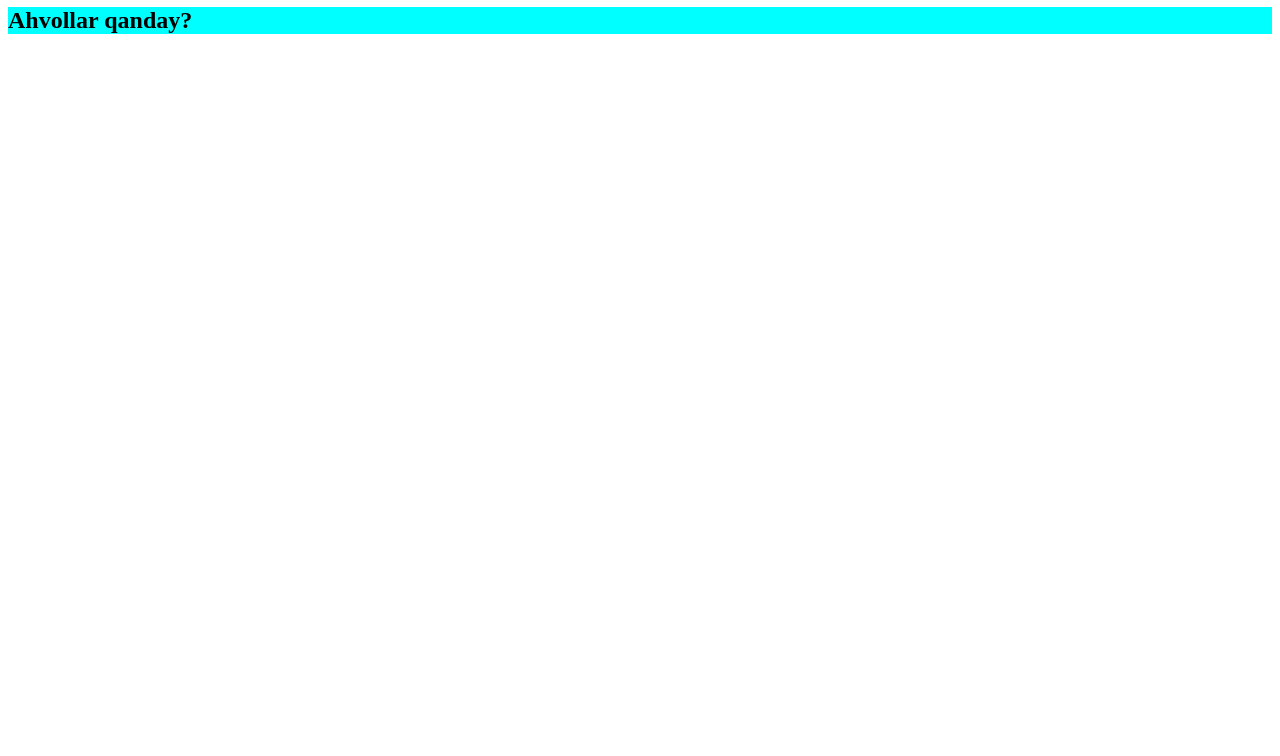
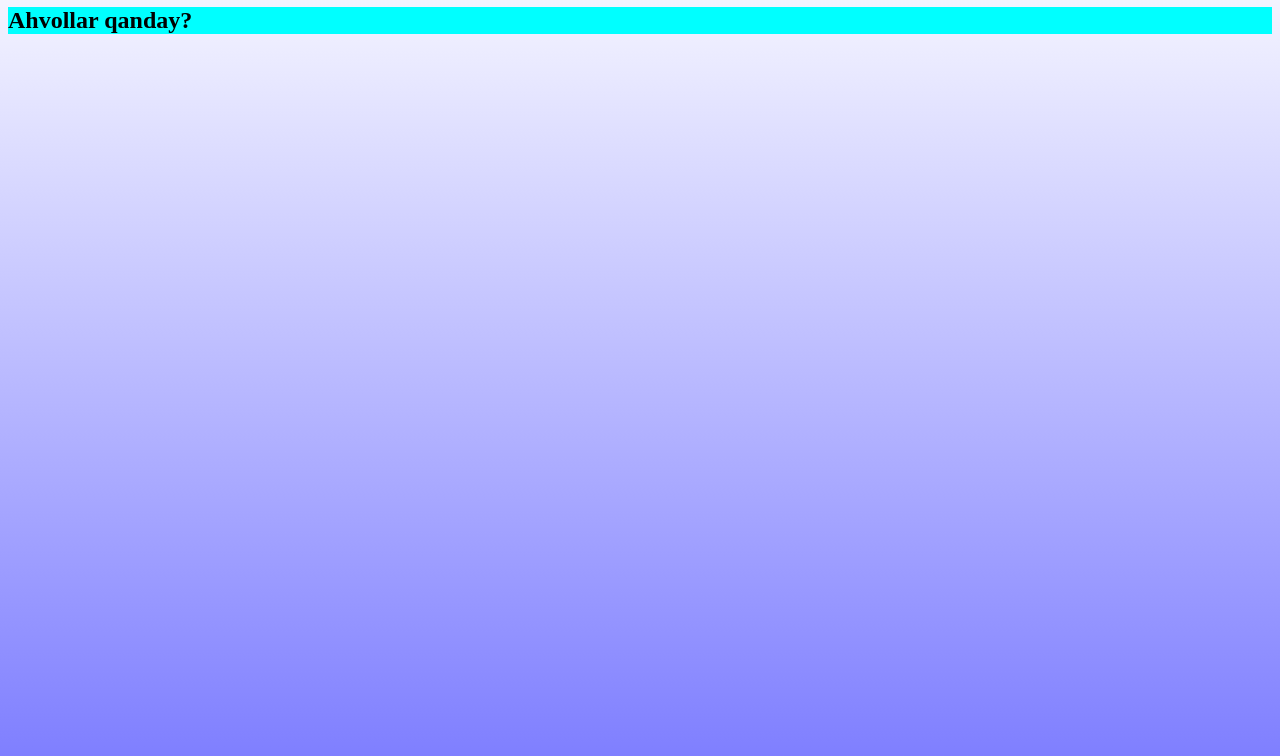
Before and after one commit to Hojiakbar17/first, a plain HTML site: page index.html in a window 1280 px wide. Shown: the part 73-829 px from the top of the page. Before the commit the page ends 800 px from the top, so only its background shows below. Drawn offline with Linux system fonts and the light colour scheme.

Commit message:
bg qo'shildi.

```diff
--- a/index.html
+++ b/index.html
@@ -7,7 +7,7 @@
    <title>Document</title>
    <link rel="stylesheet" href="./style.css">
 </head>
-<body>
+<body class="bg">
    <h1>Salom Dunyo!!!</h1>
    <h2>Ahvollar qanday?</h2>
 </body>
--- a/style.css
+++ b/style.css
@@ -5,3 +5,10 @@ h1{
 h2{
    background-color: aqua;
 }
+
+.bg{
+   height: 100vh;
+   background-image: linear-gradient(rgba(255, 255, 255, 0.7), rgba(0, 0, 255, 0.5));
+   background-repeat: no-repeat;
+   background-size: cover;
+}
```
